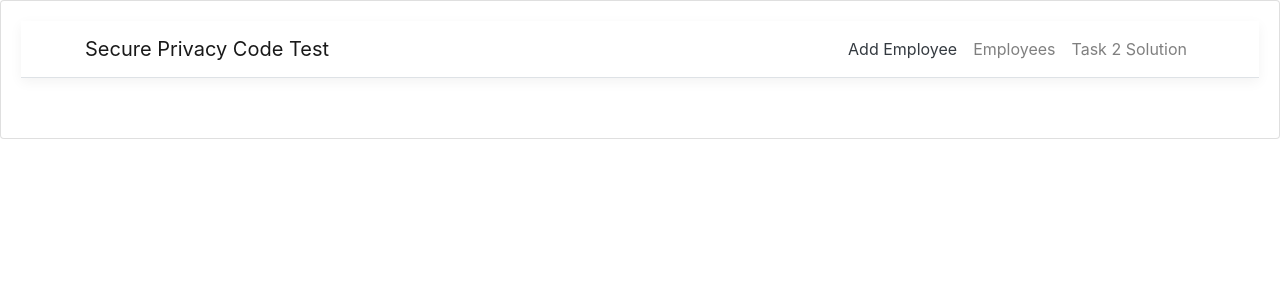
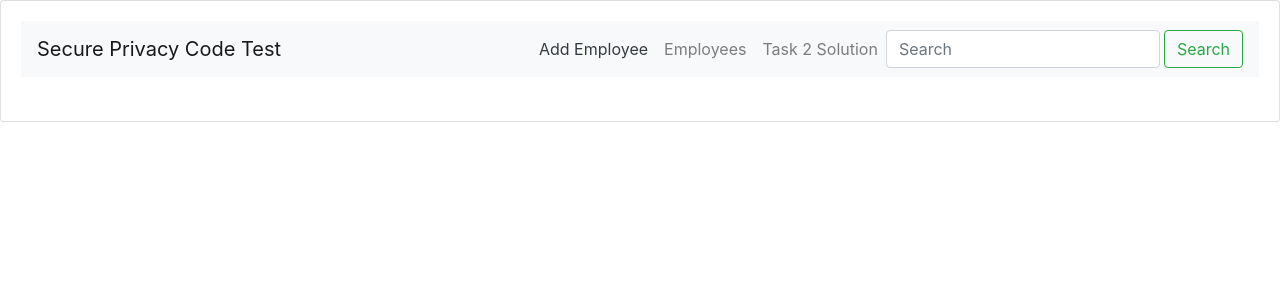
Before and after one commit to IrunguMunene/ASP.Net-Core-CRUD-with-MongoDb, a React (Create React App) app in the folder MongoCrudUi/ClientApp/: page / in a window 1280 px wide. Shown: the top 300 px of the page. Built offline with nearby package versions, Linux system fonts and the light colour scheme; no server answers.

Commit message:
Changed NavMenu to a functional companent.

```diff
--- a/MongoCrudUi/ClientApp/src/components/NavMenu.jsx
+++ b/MongoCrudUi/ClientApp/src/components/NavMenu.jsx
@@ -3,33 +3,16 @@ import { Collapse, Container, Navbar, NavbarBrand, NavbarToggler, NavItem } from
 import { Link } from 'react-router-dom';
 import './NavMenu.css';
 
-export class NavMenu extends Component {
-  static displayName = NavMenu.name;
+export const NavMenu = () => {
+    return (
+        <nav className="navbar navbar-expand-lg navbar-light bg-light">
+            <NavbarBrand tag={Link} to="/">Secure Privacy Code Test</NavbarBrand>
+            <button className="navbar-toggler" type="button" data-toggle="collapse" data-target="#navbarSupportedContent" aria-controls="navbarSupportedContent" aria-expanded="false" aria-label="Toggle navigation">
+                <span className="navbar-toggler-icon"></span>
+            </button>
 
-  constructor (props) {
-    super(props);
-
-    this.toggleNavbar = this.toggleNavbar.bind(this);
-    this.state = {
-      collapsed: true
-    };
-  }
-
-  toggleNavbar () {
-    this.setState({
-      collapsed: !this.state.collapsed
-    });
-  }
-
-  render () {
-    return (
-      <header>
-        <Navbar className="navbar-expand-sm navbar-toggleable-sm ng-white border-bottom box-shadow mb-3" light>
-          <Container>
-            <NavbarBrand tag={Link} to="/">Secure Privacy Code Test</NavbarBrand>
-            <NavbarToggler onClick={this.toggleNavbar} className="mr-2" />
-            <Collapse className="d-sm-inline-flex flex-sm-row-reverse" isOpen={!this.state.collapsed} navbar>
-              <ul className="navbar-nav flex-grow">
+            <div className="collapse navbar-collapse justify-content-end" id="navbarSupportedContent">
+                <ul className="navbar-nav">
                     <NavItem>
                         <Link to={'/CreateEmployee'} className="nav-link text-dark">Add Employee</Link>
                     </NavItem>
@@ -40,10 +23,11 @@ export class NavMenu extends Component {
                         <Link to={'/GoodBinaryStringChecker'} className="nav-link">Task 2 Solution</Link>
                     </NavItem>
                 </ul>
-            </Collapse>
-          </Container>
-        </Navbar>
-      </header>
+                <form className="form-inline my-2 my-lg-0">
+                    <input className="form-control mr-sm-1" type="search" placeholder="Search" aria-label="Search" />
+                        <button className="btn btn-outline-success my-2 my-sm-0" type="submit">Search</button>
+                </form>
+            </div>
+        </nav>
     );
 }
-}
```
Lines whose indentation alone changed are shown as unchanged.
